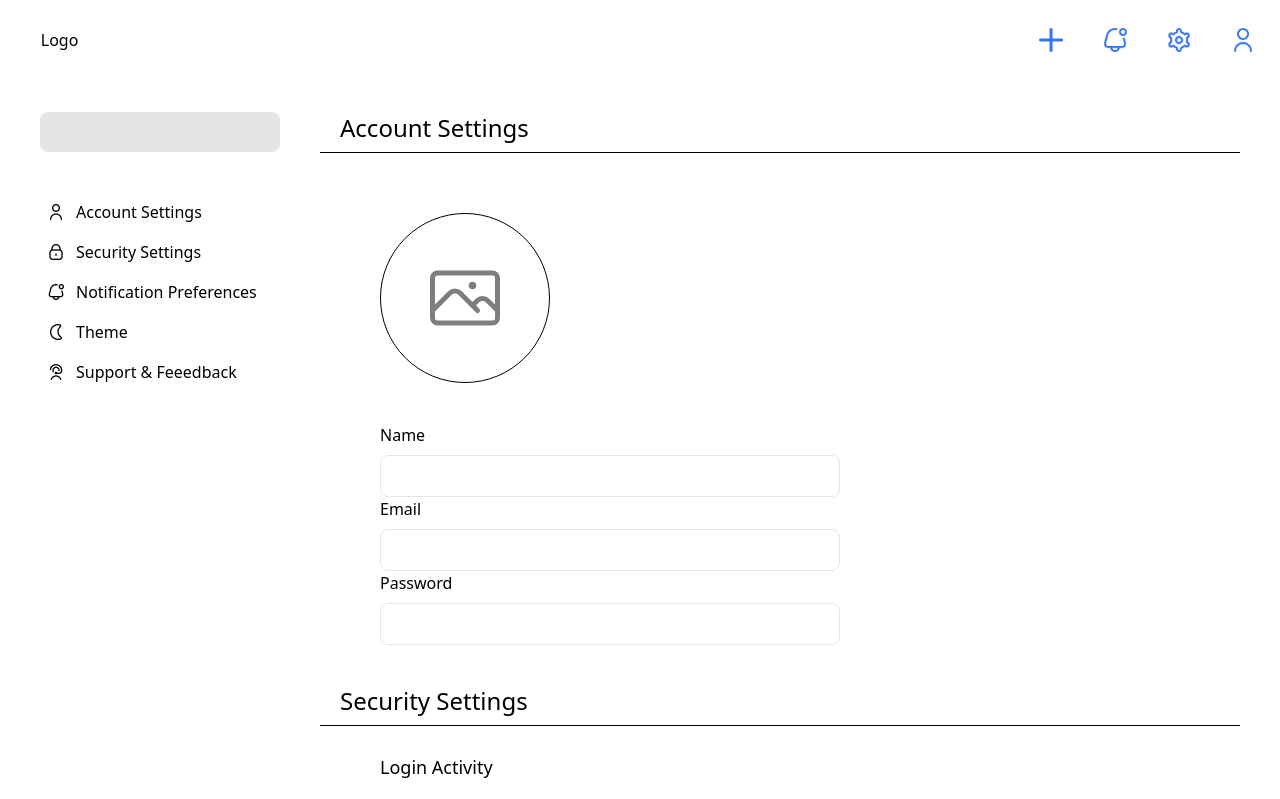
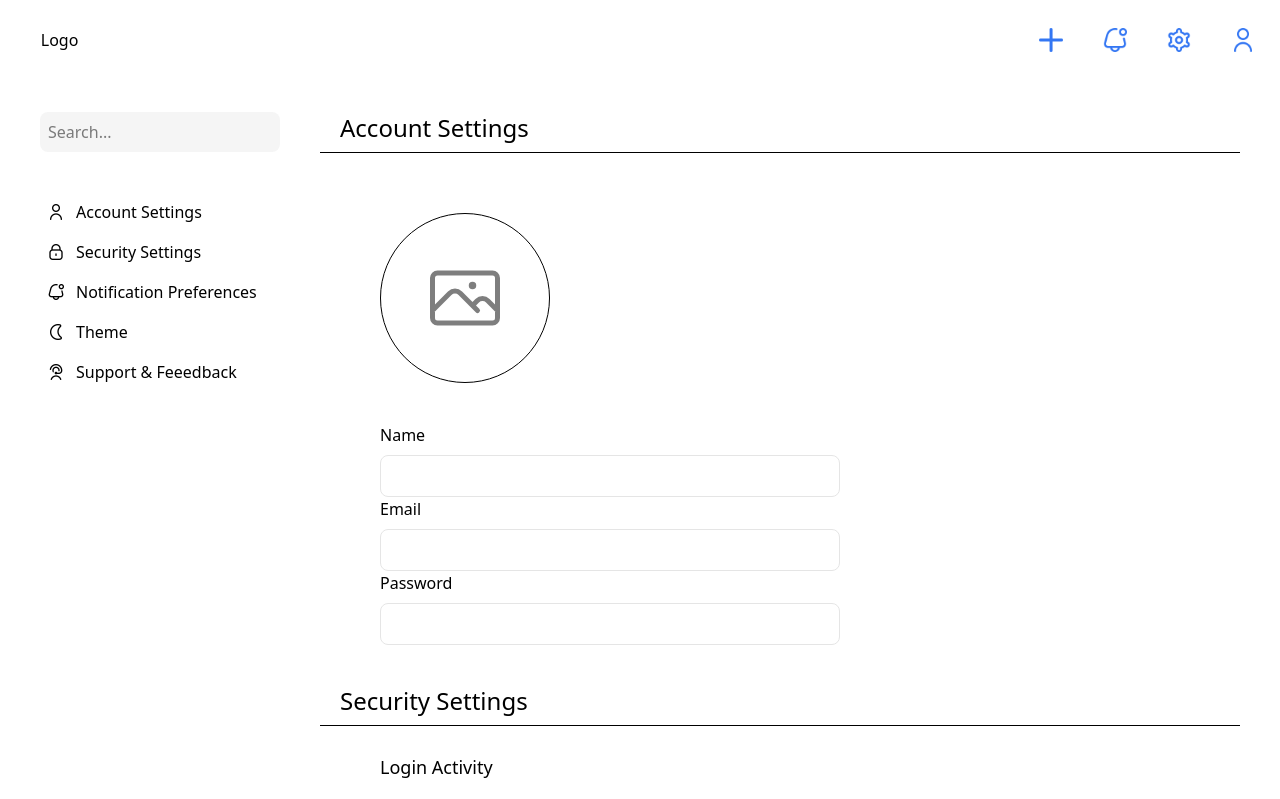
Before and after one commit to marc-yusufu/DSW03B-2025-Project, a React (Vite) app in the folder doc-verification/: page / in a window 1280 px wide. Shown: the top 799 px of the page. Built offline with nearby package versions, Linux system fonts and the light colour scheme.

Commit message:
how to run the project comment
Command lines to run in the terminal to run the project on your browser

```diff
--- a/doc-verification/src/Components/Common/NavBarHome.tsx
+++ b/doc-verification/src/Components/Common/NavBarHome.tsx
@@ -1,6 +1,27 @@
+import { useRef, useState, type RefObject } from "react";
 
 
 function NavBarHome(){
+
+    const [clicked, setClicked] = useState(true)
+    const [bgColour, setBgColour] = useState(null)
+    const [notifImage, setNotifImage] = useState<HTMLDivElement | null>(null)
+    const clickRef = useRef<HTMLDivElement | null>(null);
+
+    function handleClicks(ref: RefObject<HTMLDivElement | null>){
+        if(clicked){
+            //setNotifImage(changeImage)
+        }
+    }
+
+    function changeImage(){
+        return(
+            <div className="rounded-full bg-[#3376F3]">
+                <img src="/images/white-bell.png" alt="" className="size-6"/>
+            </div>
+        )
+    }
+
     return(
     <div className="w-full m-2 mb-5 flex justify-center ">
         <nav className="flex items-stretch w-[98%] bg-white rounded-3xl justify-between">
@@ -8,7 +29,7 @@ function NavBarHome(){
                 <a href="#">Logo</a>
             </div>
             <div className="flex items-stretch p-5">
-                <div className="pl-10">
+                <div ref={clickRef} className="pl-10 active:scale-95 transition-transform duration-100 hover:">
                     <a href="#" className="text-black">
                         <img src="/images/plus (2).png" alt="" className="size-6"/>
                     </a>
--- a/doc-verification/src/Components/SettingPage/SettingPage.tsx
+++ b/doc-verification/src/Components/SettingPage/SettingPage.tsx
@@ -46,8 +46,8 @@ export default function SettingPage(){
             <div className="w-[90% m-10 flex flex-row">
                 {/*side panel*/}
                 <div className="w-[20%]">
-                    <div className="bg-[#DEDEDEC7] rounded-lg items-center p-2 flex justify-between flex-row">
-                        <input type="text w-full"/>
+                    <div className="bg-[#DEDEDEC7]/40 rounded-lg items-center p-2 flex justify-between flex-row">
+                        <input type="text w-full" placeholder="Search..."/>
                         <svg xmlns="http://www.w3.org/2000/svg" fill="none" viewBox="0 0 24 24" stroke-width="1.5" stroke="currentColor" className="size-6">
                             <path stroke-linecap="round" stroke-linejoin="round" d="m21 21-5.197-5.197m0 0A7.5 7.5 0 1 0 5.196 5.196a7.5 7.5 0 0 0 10.607 10.607Z" />
                         </svg>
```
Also changed, not shown: doc-verification/src/App.tsx (+9 -0 lines), doc-verification/public/images/white-bell.png (added).
